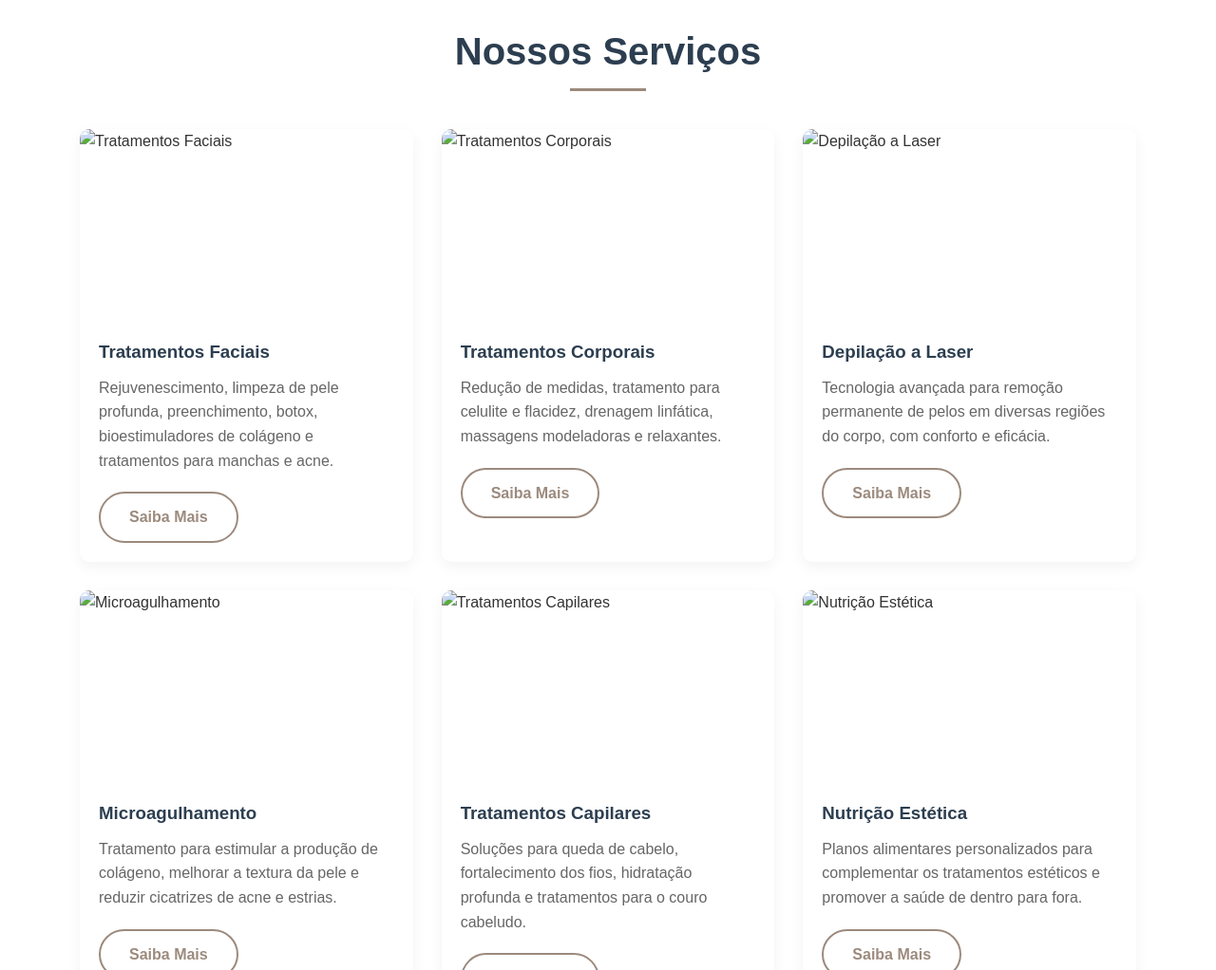
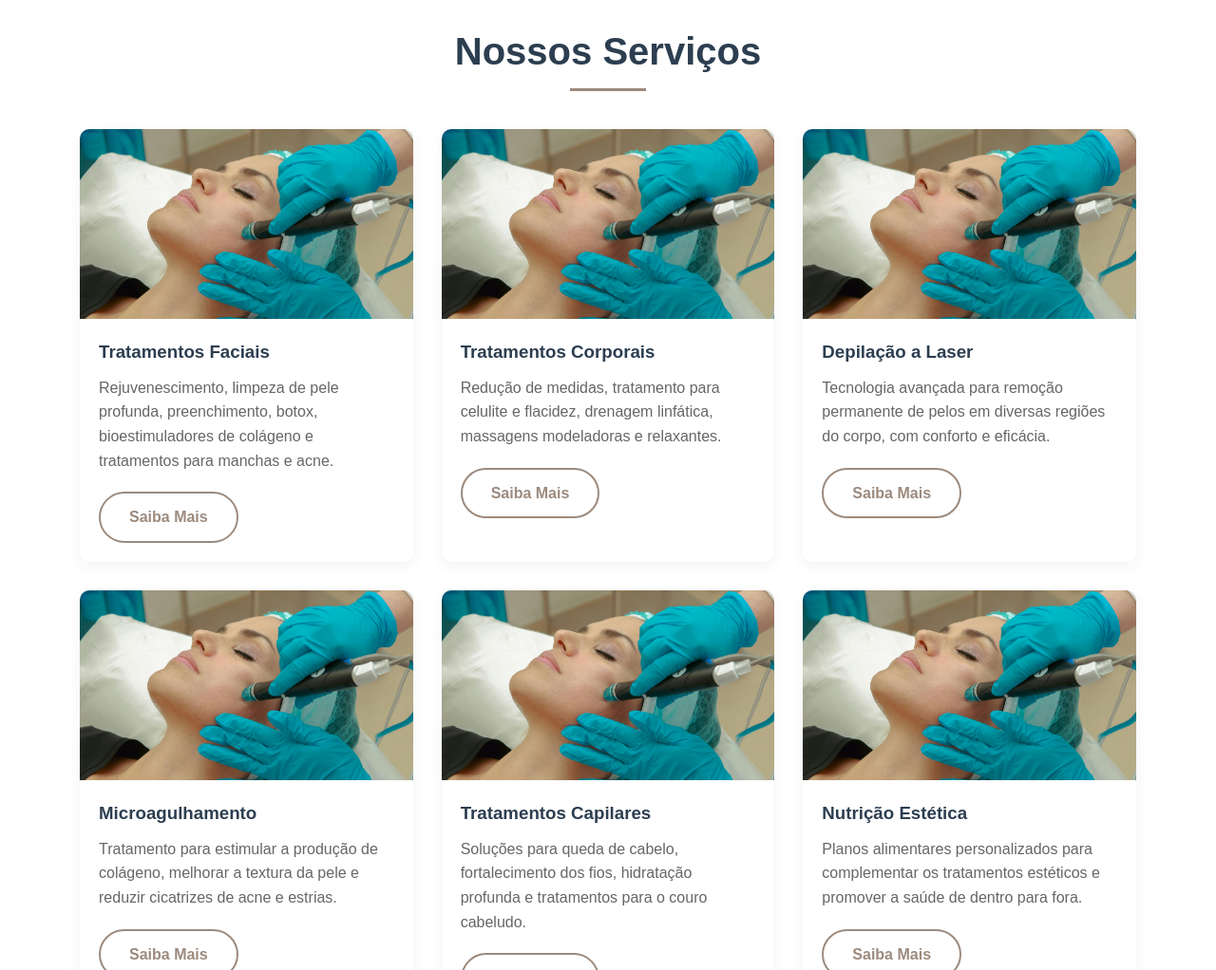
Before and after one commit to LucasMinossoGarre/landingPage, a plain HTML site: page index.html in a window 1280 px wide. Shown: the part 1620-2642 px from the top of the page at 95% size. Drawn offline with Linux system fonts and the light colour scheme.

Commit message:
Add files via upload

```diff
--- a/index.html
+++ b/index.html
@@ -1,4 +1,3 @@
-
 <!DOCTYPE html>
 <html lang="pt-BR">
 <head>
@@ -539,7 +538,7 @@
             <h2 class="section-title">Sobre Nossa Clínica</h2>
             <div class="sobre-content">
                 <div class="sobre-img">
-                    <img src="/api/placeholder/600/400" alt="Interior da Clínica Belezza">
+                    <img src="./imgs/1.jpg" alt="Interior da Clínica Belezza">
                 </div>
                 <div class="sobre-text">
                     <h2>Sua jornada para a beleza e bem-estar começa aqui</h2>
@@ -559,7 +558,7 @@
             <div class="servicos-grid">
                 <div class="servico-card">
                     <div class="servico-img">
-                        <img src="/api/placeholder/400/300" alt="Tratamentos Faciais">
+                        <img src="./imgs/1.jpg" alt="Tratamentos Faciais">
                     </div>
                     <div class="servico-content">
                         <h3>Tratamentos Faciais</h3>
@@ -570,7 +569,7 @@
 
                 <div class="servico-card">
                     <div class="servico-img">
-                        <img src="/api/placeholder/400/300" alt="Tratamentos Corporais">
+                        <img src="./imgs/1.jpg" alt="Tratamentos Corporais">
                     </div>
                     <div class="servico-content">
                         <h3>Tratamentos Corporais</h3>
@@ -581,7 +580,7 @@
 
                 <div class="servico-card">
                     <div class="servico-img">
-                        <img src="/api/placeholder/400/300" alt="Depilação a Laser">
+                        <img src="./imgs/1.jpg" alt="Depilação a Laser">
                     </div>
                     <div class="servico-content">
                         <h3>Depilação a Laser</h3>
@@ -592,7 +591,7 @@
 
                 <div class="servico-card">
                     <div class="servico-img">
-                        <img src="/api/placeholder/400/300" alt="Microagulhamento">
+                        <img src="./imgs/1.jpg" alt="Microagulhamento">
                     </div>
                     <div class="servico-content">
                         <h3>Microagulhamento</h3>
@@ -603,7 +602,7 @@
 
                 <div class="servico-card">
                     <div class="servico-img">
-                        <img src="/api/placeholder/400/300" alt="Tratamentos Capilares">
+                        <img src="./imgs/1.jpg" alt="Tratamentos Capilares">
                     </div>
                     <div class="servico-content">
                         <h3>Tratamentos Capilares</h3>
@@ -614,7 +613,7 @@
 
                 <div class="servico-card">
                     <div class="servico-img">
-                        <img src="/api/placeholder/400/300" alt="Nutrição Estética">
+                        <img src="./imgs/1.jpg" alt="Nutrição Estética">
                     </div>
                     <div class="servico-content">
                         <h3>Nutrição Estética</h3>
```
Also changed, not shown: imgs/1.jpg (added).
